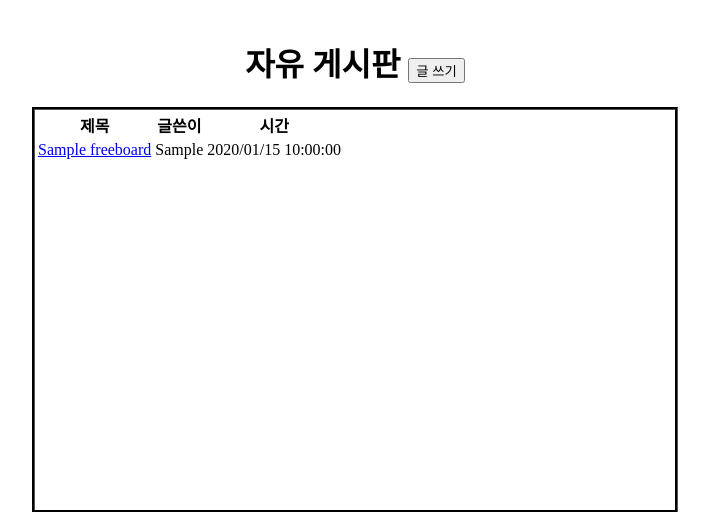
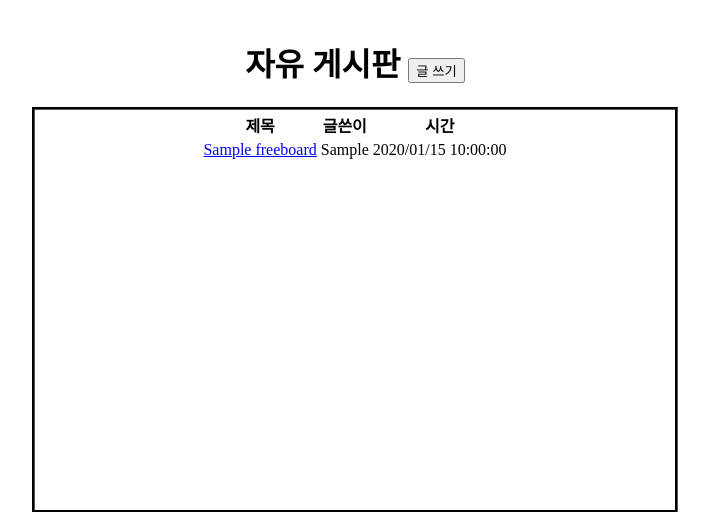
Before and after one commit to br-kim/japanese_quiz, a FastAPI app: page /fb in a window 1280 px wide. Shown: the part 64-576 px from the top of the page, without its empty margins (285-994 px from the left). Run offline with FastAPI, Linux system fonts and the light colour scheme; the visitor is signed in with stand-in values (Sample User, id 1); tables that the repository leaves empty hold one stand-in row (values such as "Sample post").

Commit message:
css 수정

```diff
--- a/app/static/css/community.css
+++ b/app/static/css/community.css
@@ -106,7 +106,7 @@
 }
 
 #result{
-    /*width: 50vw;*/
+    margin: 0 auto;
 }
 
 #contain-table{
```
